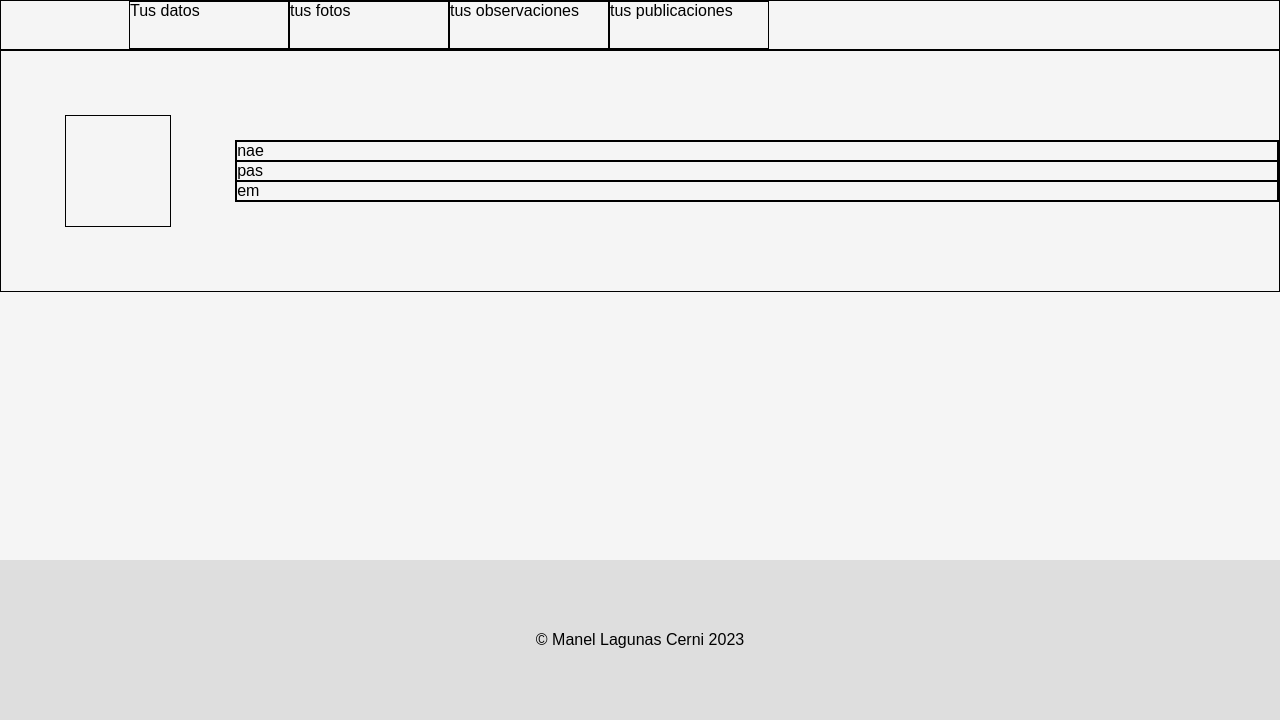
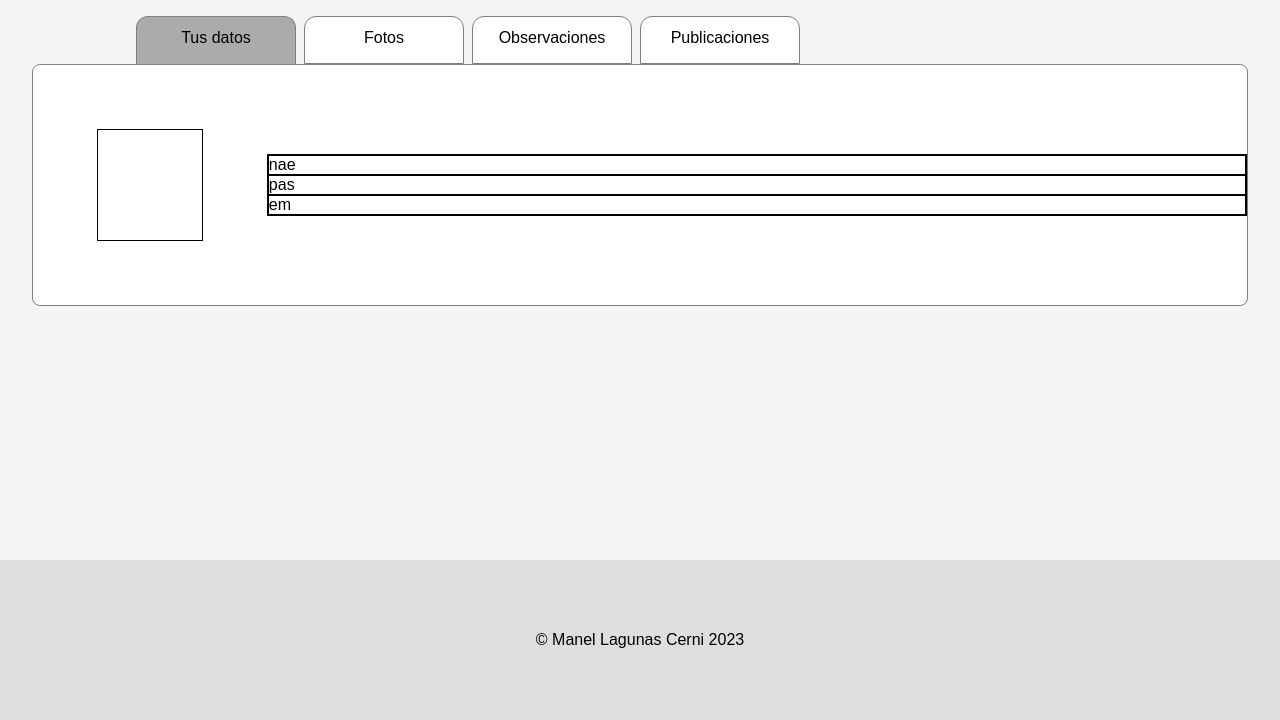
Before and after one commit to mlc1503/proyectoOARA, a PHP site: page /tuTab.html in a window 1280 px wide. Shown: the part 560-1280 px from the top of the page. Run offline with PHP 8.4, Linux system fonts and the light colour scheme.

Commit message:
obras en TuTab parte 3 de ¿, medio hechas las tabs

```diff
--- a/Views/styles/tuTabStyles.css
+++ b/Views/styles/tuTabStyles.css
@@ -8,40 +8,63 @@ body{
 }
 
     #image{
-        background-image: url(../../Resources/grantecan.png);
         height: 70vh;
         width: 100%;
         background-size: cover;
         background-repeat: no-repeat;
-    }
-
-    #mainContent>*, #mainContent>*>*, #mainContent>*>*>*{
-        border: 1px solid;
+        background-image: url(../../Resources/grantecan.png);
     }
 
     #mainContent{
         height: 70vh;
+        padding-top: 1em;
     }
         #tableOfContents{
             padding-left: 10vw;
             display: flex;
         }
-        #tableOfContents>*{
+        .contentTab{
+            z-index: 0;
             height: 3em;
             width: 10em;
+
+            display: flex;
+            justify-content: center;
+            align-items: center;
+
+            margin-left: 0.5em;
+            border-top-left-radius: 0.75em;
+            border-top-right-radius: 0.75em;
+            border: 1px solid gray;
+            padding-bottom: 5px;
         }
 
-        #datos, #photos, #observations, #publications{
+        .contentPage{
+            z-index: 1;
+            position: relative;
+            height: auto;
+
             display: flex;
             align-items: center;
-            height: auto;
+
+            background-color: white;
+            margin-left: 2.5vw;
+            margin-right: 2.5vw;
+            border-radius: 0.5em;
+            border: 1px solid gray;
         }
+            /* debug */
+            .contentPage>*, .userDesc>*{
+                border: 1px solid;
+            }
 
     #footer{
         width: 100%;
         height: 20vh;
-        background-color: rgba(128, 128, 128, 0.2);
+
         display: flex;
         justify-content: center;
         align-items: center;
+
+        background-color: rgba(128, 128, 128, 0.2);
     }
--- a/Views/tuTab.html
+++ b/Views/tuTab.html
@@ -48,21 +48,21 @@
 
     <div id="mainContent">
         <div id="tableOfContents">
-            <div id="profileTab" onclick="tabShown(0)">
+            <div class="contentTab" id="profileTab" onclick="tabShown(0)">
                 Tus datos
             </div>
-            <div id="photosTab" onclick="tabShown(1)">
-                tus fotos
+            <div class="contentTab" id="photosTab" onclick="tabShown(1)">
+                Fotos
             </div>
-            <div id="observationsTab" onclick="tabShown(2)">
-                tus observaciones
+            <div class="contentTab" id="observationsTab" onclick="tabShown(2)">
+                Observaciones
             </div>
-            <div id="publicationsTab" onclick="tabShown(3)">
-                tus publicaciones
+            <div class="contentTab" id="publicationsTab" onclick="tabShown(3)">
+                Publicaciones
             </div>
         </div>
 
-        <div id="datos">
+        <div class="contentPage" id="datos">
             <div class="profileimage" style="height: 7em; width: 7em; margin: 4em;"></div>
             <div class="userDesc" style="width: calc(100% - 11em); height: 100%;">
                 <div class="name">nae</div>
@@ -71,11 +71,11 @@
             </div>
         </div>
 
-        <div id="photos">
+        <div class="contentPage" id="photos">
             no tienes fotos publicadas
         </div>
 
-        <div id="observations">
+        <div class="contentPage" id="observations">
 
             no tienes observaciones hechas <button onclick="createObservation()">crear una</button>&nbsp;
 
@@ -91,7 +91,7 @@
             </div>
         </div>
 
-        <div id="publications">
+        <div class="contentPage" id="publications">
             no has hecho ninguna publicacion
         </div>
     </div>
--- a/Views/tuTab.js
+++ b/Views/tuTab.js
@@ -4,8 +4,15 @@ $(function(){
 
 function tabShown(tabID){
     //shows clicked tab and hides all others
+    $("#profileTab").css("background-color", "rgba(255,255,255,1)");
+    $("#photosTab").css("background-color", "rgba(255,255,255,1)");
+    $("#observationsTab").css("background-color", "rgba(255,255,255,1)");
+    $("#publicationsTab").css("background-color", "rgba(255,255,255,1)");
+
     if(tabID == 0){
         $("#datos").show();
+        $("#profileTab").css("background-color", "rgba(0,0,0,0.3)");
+        $("#profileTab").css("border-bottom", "none");
         $("#photos").hide();
         $("#observations").hide();
         $("#publications").hide();
@@ -13,6 +20,8 @@ function tabShown(tabID){
     else if(tabID == 1){
         $("#datos").hide();
         $("#photos").show();
+        $("#photosTab").css("background-color", "rgba(0,0,0,0.3)");
+        $("#photosTab").css("background-color", "rgba(0,0,0,0.3)");
         $("#observations").hide();
         $("#publications").hide();
     }
@@ -20,6 +29,7 @@ function tabShown(tabID){
         $("#datos").hide();
         $("#photos").hide();
         $("#observations").show();
+        $("#observationsTab").css("background-color", "rgba(0,0,0,0.3)");
         $("#publications").hide();
     }
     else if(tabID == 3){
@@ -27,6 +37,7 @@ function tabShown(tabID){
         $("#photos").hide();
         $("#observations").hide();
         $("#publications").show();
+        $("#publicationsTab").css("background-color", "rgba(0,0,0,0.3");
     }
 }
 
```
